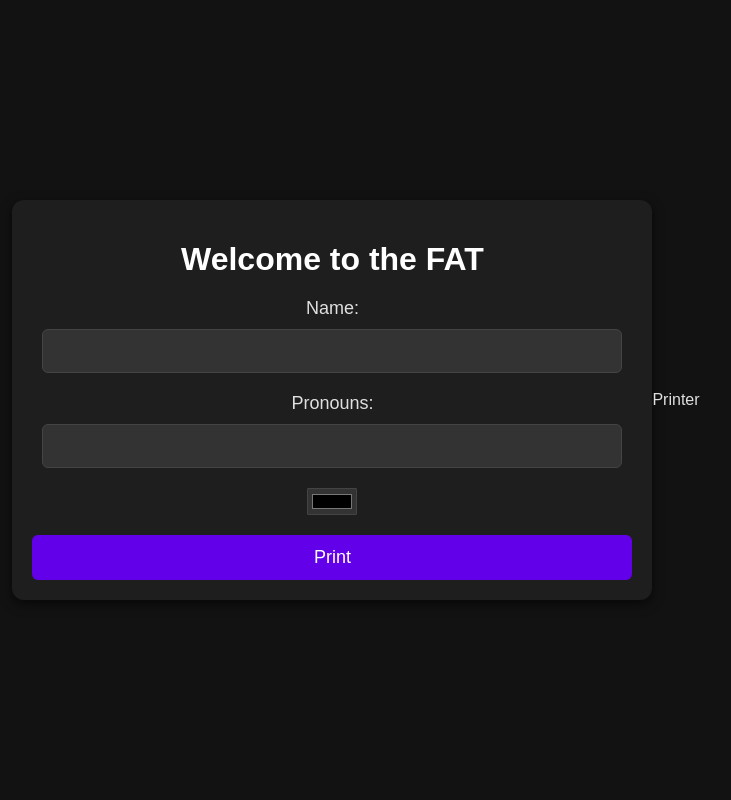
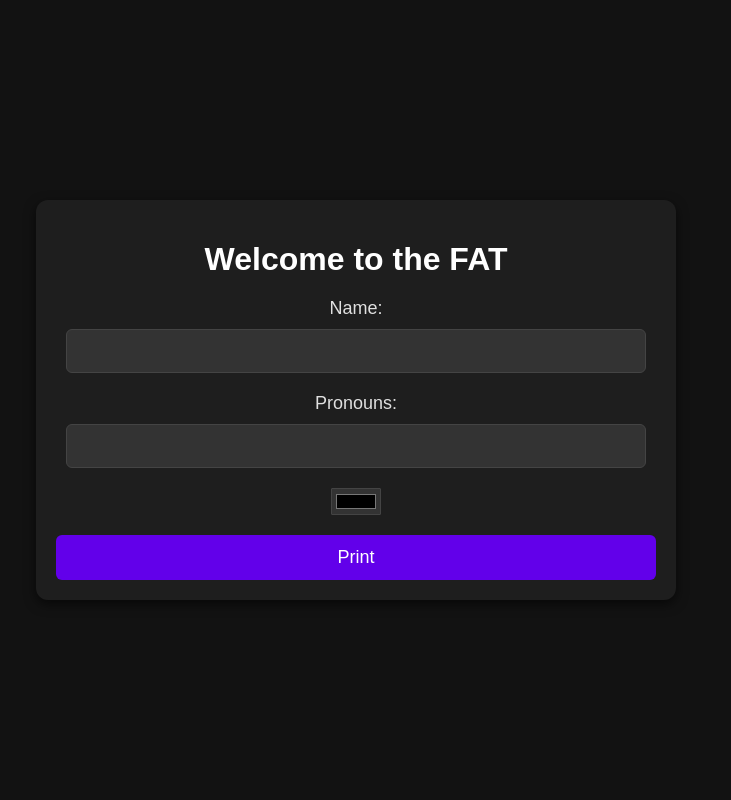
Before and after one commit to Golo300/printLabel, a Flask app: page / in a window 1280 px wide. Shown: the whole page, without its empty margins (284-1015 px from the left). Run offline with Flask 3, Linux system fonts and the light colour scheme.

Commit message:
feat(README.md) add README.md

```diff
--- a/src/templates/index.html
+++ b/src/templates/index.html
@@ -22,4 +22,3 @@
     </div>
 </body>
 </html>
-Printer
```
Also changed, not shown: README.md (added).
